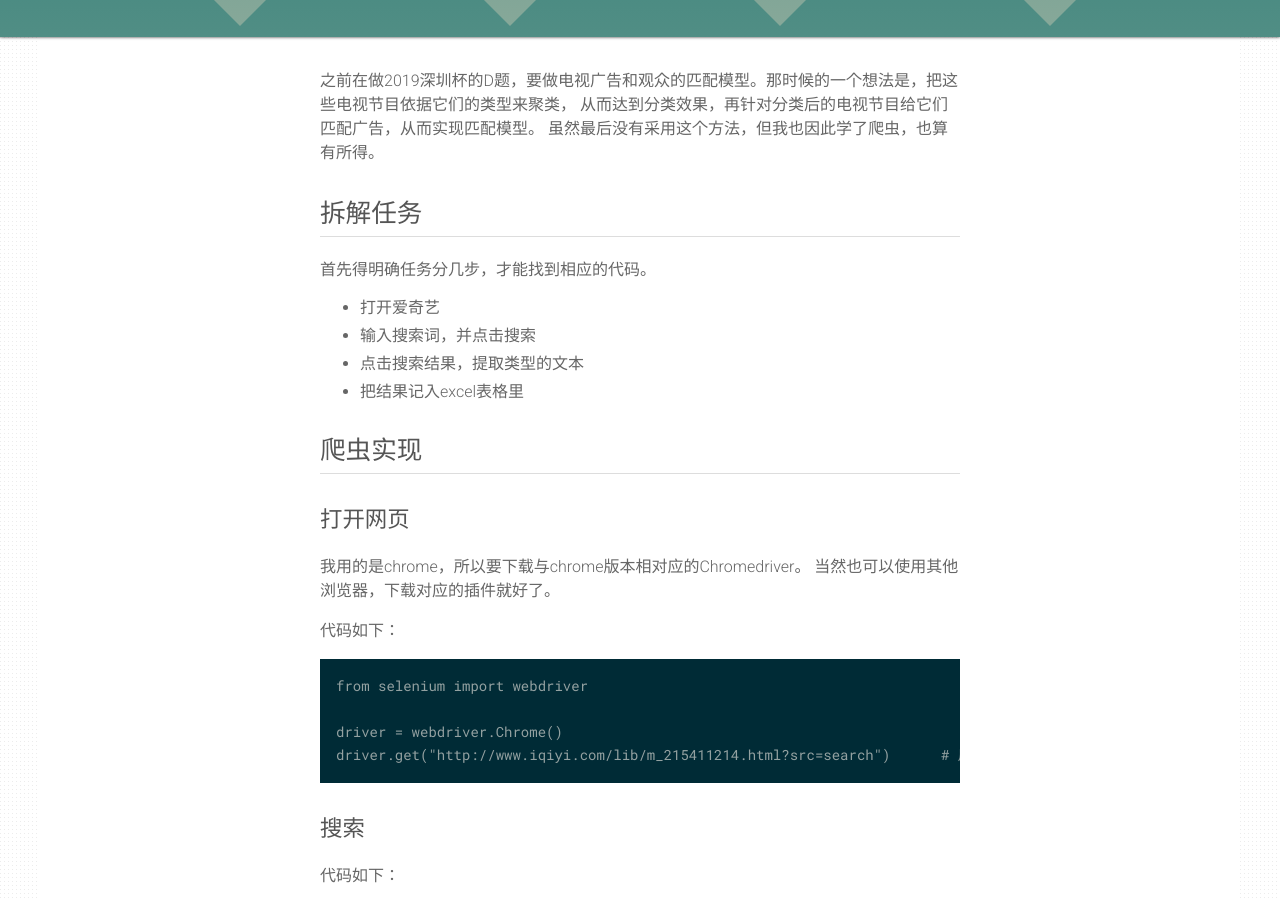
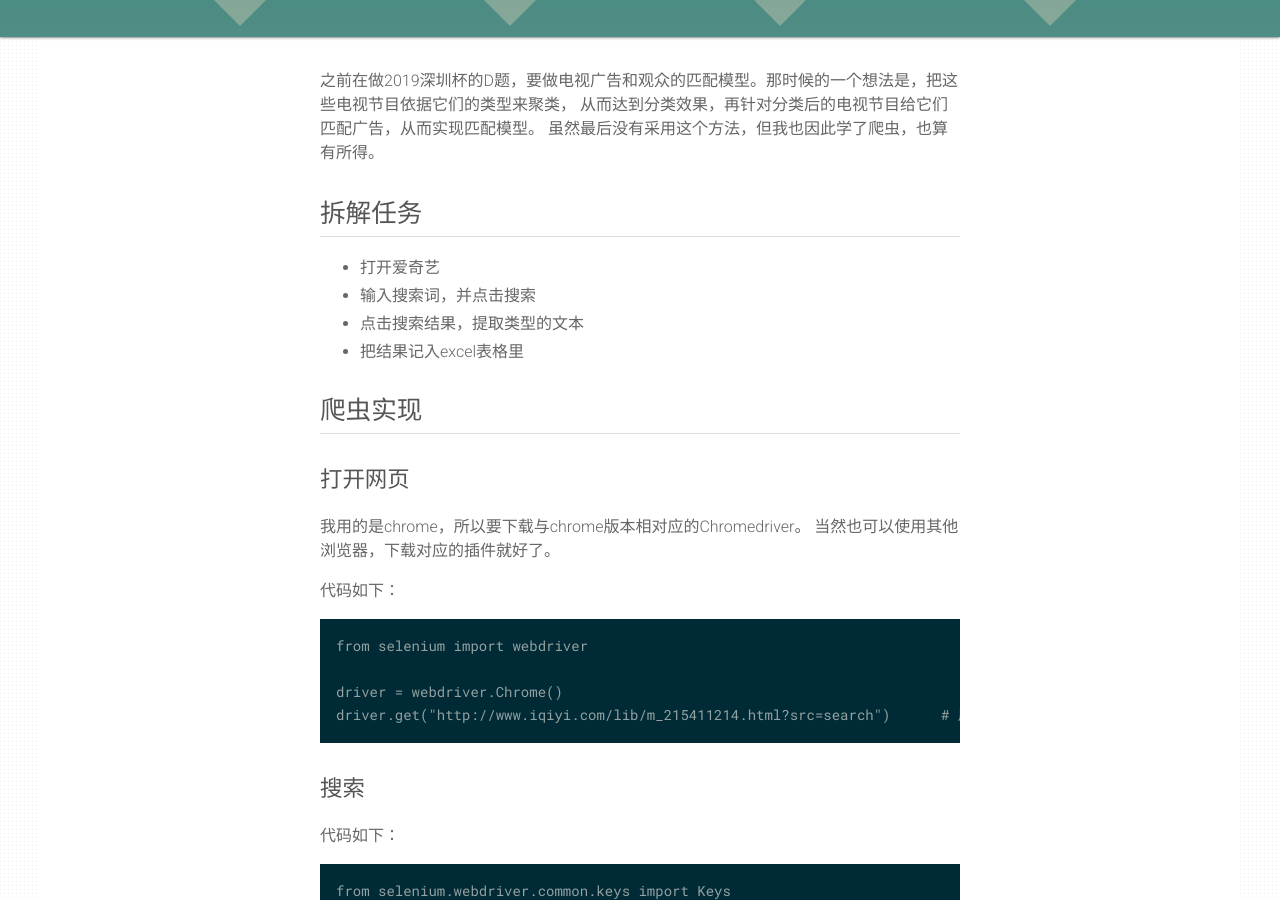
Before and after one commit to rlue/jekyll-solana, a Jekyll site: the page built from _posts/2019-9-27-爱奇艺爬虫-2019.md, in a window 1280 px wide and 900 px high, scrolled down 347 px. Built offline with Jekyll 4.4.1, drawn with Linux system fonts in a browser that asks for light colours.

Commit message:
Update 2019-9-27-爱奇艺爬虫-2019.md

```diff
--- a/_posts/2019-9-27-爱奇艺爬虫-2019.md
+++ b/_posts/2019-9-27-爱奇艺爬虫-2019.md
@@ -10,9 +10,6 @@ tags: [爬虫, 读写文件]
 虽然最后没有采用这个方法，但我也因此学了爬虫，也算有所得。
 
 ## 拆解任务
-
-首先得明确任务分几步，才能找到相应的代码。
-
 * 打开爱奇艺
 * 输入搜索词，并点击搜索
 * 点击搜索结果，提取类型的文本
```
